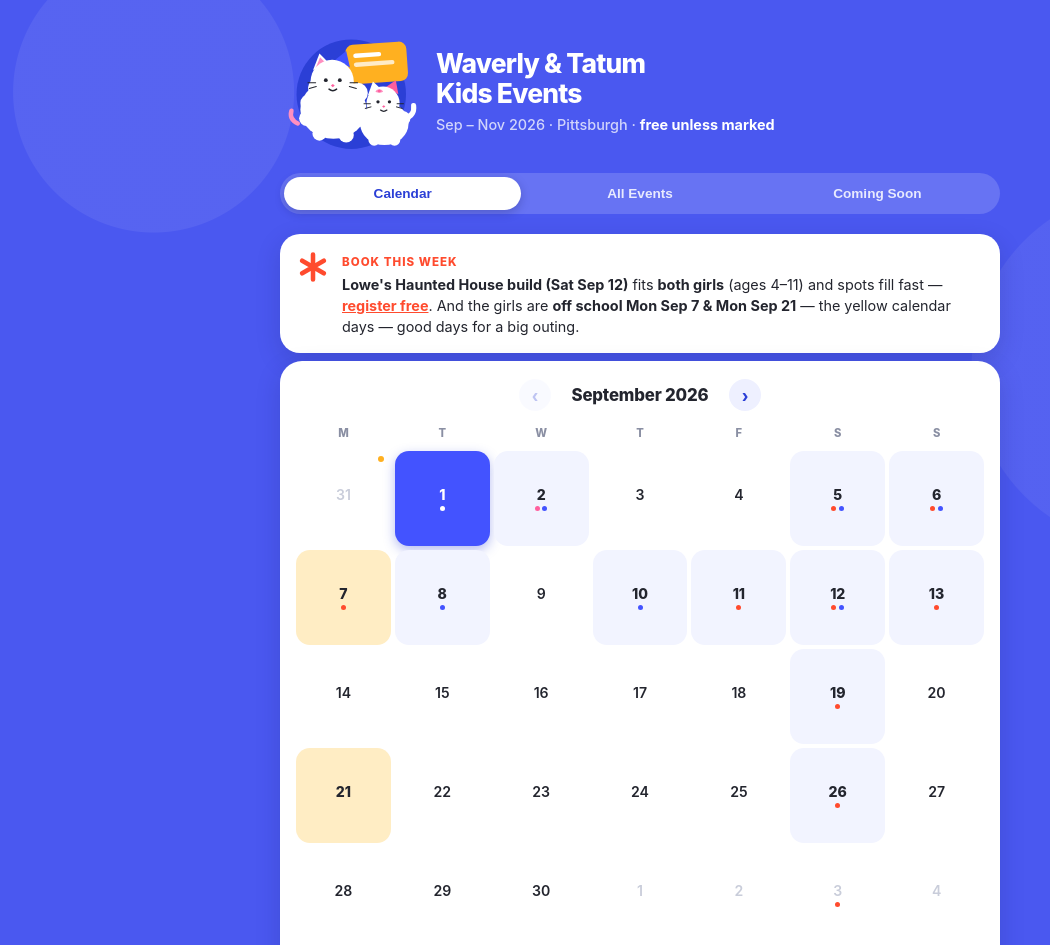
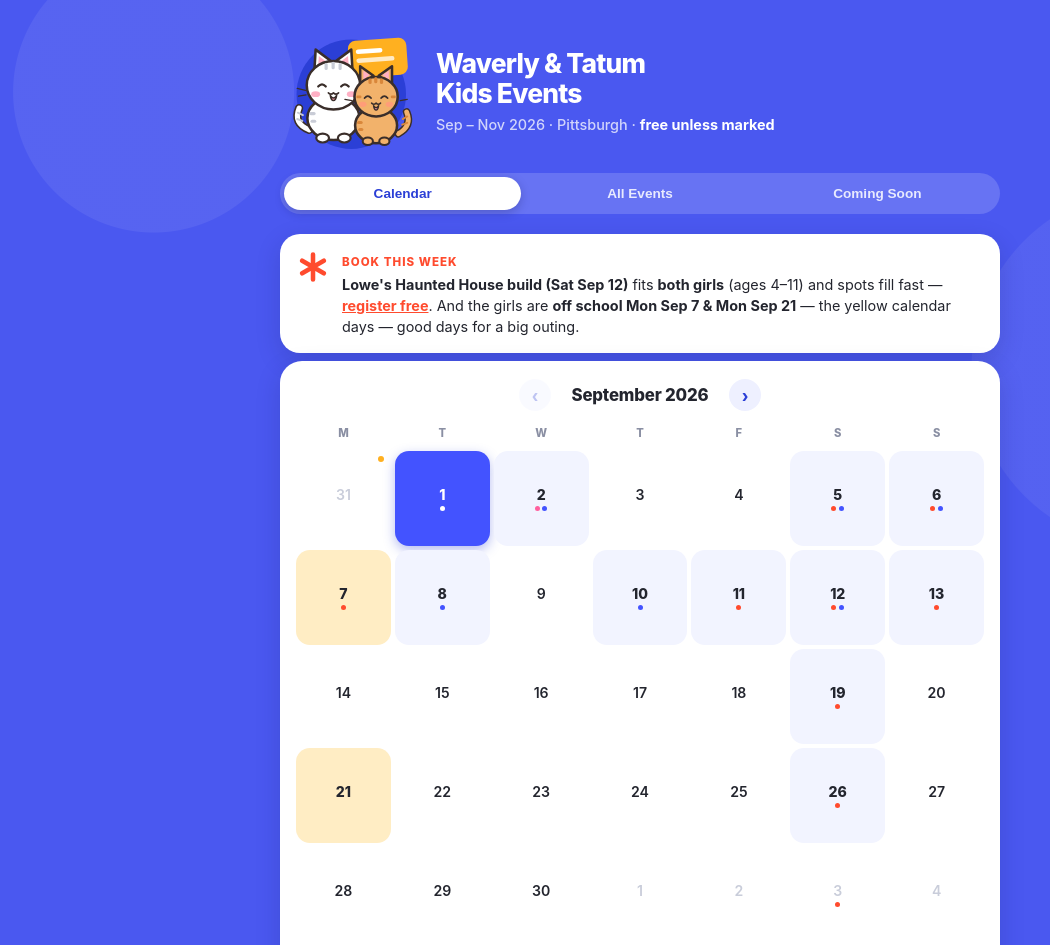
Before and after one commit to Breet1/kids-events, a plain HTML site: page index.html in a window 1280 px wide. Shown: the top 945 px of the page, without its empty margins (0-1050 px from the left). Drawn offline with Linux system fonts and the light colour scheme.

Commit message:
Kawaii cat mascots

```diff
--- a/index.html
+++ b/index.html
@@ -172,44 +172,65 @@
     <!-- Waverly & Tatum cats -->
     <svg class="mascot" viewBox="0 0 220 200" xmlns="http://www.w3.org/2000/svg" aria-hidden="true">
       <circle cx="112" cy="104" r="86" fill="#2b3fd6"/>
-      <g transform="rotate(-4 150 56)">
-        <rect x="104" y="24" width="96" height="62" rx="12" fill="#ffb020"/>
-        <rect x="116" y="38" width="44" height="7" rx="3.5" fill="#fff"/>
-        <rect x="116" y="52" width="64" height="7" rx="3.5" fill="#fff" opacity=".75"/>
+      <g transform="rotate(-4 150 50)">
+        <rect x="108" y="18" width="92" height="58" rx="12" fill="#ffb020"/>
+        <rect x="120" y="32" width="42" height="7" rx="3.5" fill="#fff"/>
+        <rect x="120" y="46" width="60" height="7" rx="3.5" fill="#fff" opacity=".75"/>
       </g>
-      <path d="M28 150q-14-6-10-20" stroke="#ff8fc0" stroke-width="7" fill="none" stroke-linecap="round"/>
-      <path d="M196 142q16-4 14-20" stroke="#fff" stroke-width="8" fill="none" stroke-linecap="round"/>
-      <!-- big cat: Waverly -->
-      <g>
-        <path d="M52 66 62 40l16 16z" fill="#fff"/><path d="M110 62 104 36l-17 14z" fill="#4353ff"/>
-        <path d="M56 63 63 46l10 10z" fill="#ff8fc0"/>
-        <g fill="#fff">
-          <ellipse cx="84" cy="128" rx="52" ry="46"/>
-          <circle cx="82" cy="84" r="34"/>
-          <circle cx="46" cy="118" r="14"/><circle cx="42" cy="142" r="12"/>
-          <circle cx="122" cy="102" r="16"/><circle cx="58" cy="94" r="14"/>
-          <circle cx="62" cy="166" r="11"/><circle cx="104" cy="168" r="12"/>
+      <g stroke="#3a2e2a" stroke-linejoin="round" stroke-linecap="round">
+        <!-- tails -->
+        <path d="M46 160 Q20 150 30 126" fill="none" stroke-width="13"/>
+        <path d="M46 160 Q20 150 30 126" fill="none" stroke="#fff" stroke-width="8"/>
+        <path d="M27 143 l8 3 M28 133 l8 4" stroke="#c9ccd6" stroke-width="3"/>
+        <path d="M186 166 Q208 154 199 132" fill="none" stroke-width="12"/>
+        <path d="M186 166 Q208 154 199 132" fill="none" stroke="#f2b26b" stroke-width="7.5"/>
+        <path d="M200 149 l-8 3 M200 139 l-7 4" stroke="#d9873b" stroke-width="3"/>
+        <!-- WAVERLY: white cat with gray stripes -->
+        <path d="M54 68 L56 34 L80 52 Z" fill="#fff" stroke-width="4"/>
+        <path d="M114 68 L112 34 L88 52 Z" fill="#fff" stroke-width="4"/>
+        <path d="M60 60 L61 44 L73 53 Z" fill="#ffb0c4" stroke="none"/>
+        <path d="M108 60 L107 44 L95 53 Z" fill="#ffb0c4" stroke="none"/>
+        <ellipse cx="84" cy="142" rx="41" ry="34" fill="#fff" stroke-width="4"/>
+        <ellipse cx="84" cy="90" rx="42" ry="38" fill="#fff" stroke-width="4"/>
+        <g stroke="none" fill="#c9ccd6">
+          <rect x="70" y="55" width="5" height="11" rx="2.5"/>
+          <rect x="81" y="53" width="5" height="12" rx="2.5"/>
+          <rect x="92" y="55" width="5" height="11" rx="2.5"/>
+          <rect x="46" y="132" width="10" height="5" rx="2.5"/>
+          <rect x="48" y="144" width="9" height="5" rx="2.5"/>
         </g>
-        <circle cx="72" cy="82" r="3" fill="#23252e"/><circle cx="94" cy="82" r="3" fill="#23252e"/>
-        <path d="M80 90.5 83 88l3 2.5-3 2.5z" fill="#ff5f9e"/>
-        <path d="M77 96q6 5 12 0" stroke="#23252e" stroke-width="2.2" fill="none" stroke-linecap="round"/>
-        <path d="M56 86h-12M57 92l-11 3M110 86h12M109 92l11 3" stroke="#23252e" stroke-width="1.6" stroke-linecap="round"/>
-      </g>
-      <!-- small cat: Tatum -->
-      <g>
-        <path d="M138 106 146 84l14 13z" fill="#fff"/><path d="M186 104 182 82l-16 11z" fill="#ff5f9e"/>
-        <g fill="#fff">
-          <ellipse cx="164" cy="150" rx="38" ry="34"/>
-          <circle cx="162" cy="118" r="26"/>
-          <circle cx="132" cy="146" r="11"/><circle cx="194" cy="142" r="11"/>
-          <circle cx="148" cy="176" r="9"/><circle cx="180" cy="176" r="9"/>
+        <path d="M60 92 q6 -7 12 0 M96 92 q6 -7 12 0" fill="none" stroke-width="3.4"/>
+        <ellipse cx="56" cy="104" rx="7" ry="4.5" fill="#ffb0c4" stroke="none"/>
+        <ellipse cx="112" cy="104" rx="7" ry="4.5" fill="#ffb0c4" stroke="none"/>
+        <path d="M76 102 q4 4 8 0 q4 4 8 0" fill="none" stroke-width="2.6"/>
+        <path d="M79 106 q5 8 10 0 q-1 8 -5 8 q-4 0 -5 -8 z" fill="#ff9bb0" stroke-width="2.4"/>
+        <path d="M40 98 l-13 -3 M41 105 l-12 2 M128 98 l13 -3 M127 105 l12 2" stroke-width="2" fill="none"/>
+        <ellipse cx="67" cy="173" rx="10" ry="7" fill="#fff" stroke-width="3.4"/>
+        <ellipse cx="101" cy="173" rx="10" ry="7" fill="#fff" stroke-width="3.4"/>
+        <!-- TATUM: orange tabby -->
+        <path d="M126 88 L126 60 L147 75 Z" fill="#f2b26b" stroke-width="4"/>
+        <path d="M176 88 L176 60 L155 75 Z" fill="#f2b26b" stroke-width="4"/>
+        <path d="M131 81 L131 67 L141 74 Z" fill="#ffb0c4" stroke="none"/>
+        <path d="M171 81 L171 67 L161 74 Z" fill="#ffb0c4" stroke="none"/>
+        <ellipse cx="151" cy="153" rx="33" ry="28" fill="#f2b26b" stroke-width="4"/>
+        <ellipse cx="151" cy="108" rx="34" ry="31" fill="#f2b26b" stroke-width="4"/>
+        <g stroke="none" fill="#d9873b">
+          <rect x="139" y="79" width="5" height="9" rx="2.5"/>
+          <rect x="148" y="77" width="5" height="10" rx="2.5"/>
+          <rect x="157" y="79" width="5" height="9" rx="2.5"/>
+          <rect x="120" y="106" width="8" height="4.5" rx="2.2"/>
+          <rect x="174" y="106" width="8" height="4.5" rx="2.2"/>
+          <rect x="121" y="146" width="9" height="5" rx="2.5"/>
+          <rect x="123" y="157" width="8" height="5" rx="2.5"/>
         </g>
-        <circle cx="154" cy="116" r="2.6" fill="#23252e"/><circle cx="172" cy="116" r="2.6" fill="#23252e"/>
-        <path d="M160.5 123.5 163 121.5l2.5 2-2.5 2z" fill="#ff5f9e"/>
-        <path d="M158 129q5 4 10 0" stroke="#23252e" stroke-width="2" fill="none" stroke-linecap="round"/>
-        <path d="M142 119h-10M143 124l-9 2.4M184 119h10M183 124l9 2.4" stroke="#23252e" stroke-width="1.5" stroke-linecap="round"/>
-        <path d="M150 100c3-5 9-5 12 0-5 2-7 2-12 0z" fill="#ff8fc0"/>
-        <circle cx="156" cy="99" r="2.4" fill="#ff5f9e"/>
+        <path d="M133 110 q5 -6 10 0 M159 110 q5 -6 10 0" fill="none" stroke-width="3"/>
+        <ellipse cx="130" cy="120" rx="6" ry="4" fill="#ff9d78" stroke="none"/>
+        <ellipse cx="172" cy="120" rx="6" ry="4" fill="#ff9d78" stroke="none"/>
+        <path d="M144 118 q3.5 3.5 7 0 q3.5 3.5 7 0" fill="none" stroke-width="2.4"/>
+        <path d="M147 122 q4 6.5 8 0 q-1 7 -4 7 q-3 0 -4 -7 z" fill="#ff9bb0" stroke-width="2.2"/>
+        <path d="M113 114 l-11 -2 M189 114 l11 -2" stroke-width="2" fill="none"/>
+        <ellipse cx="138" cy="178" rx="8" ry="6" fill="#f2b26b" stroke-width="3.2"/>
+        <ellipse cx="164" cy="178" rx="8" ry="6" fill="#f2b26b" stroke-width="3.2"/>
       </g>
     </svg>
     <div>
```
